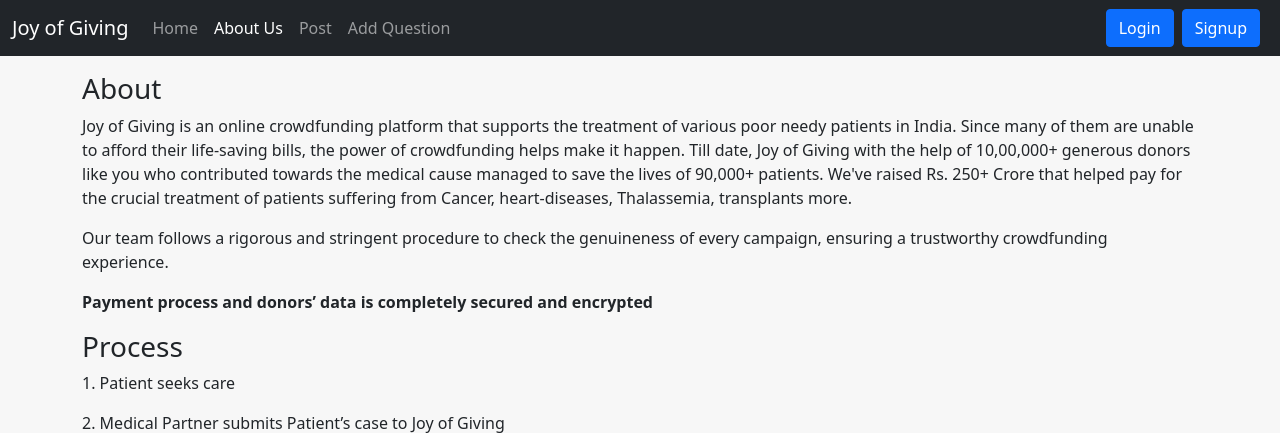
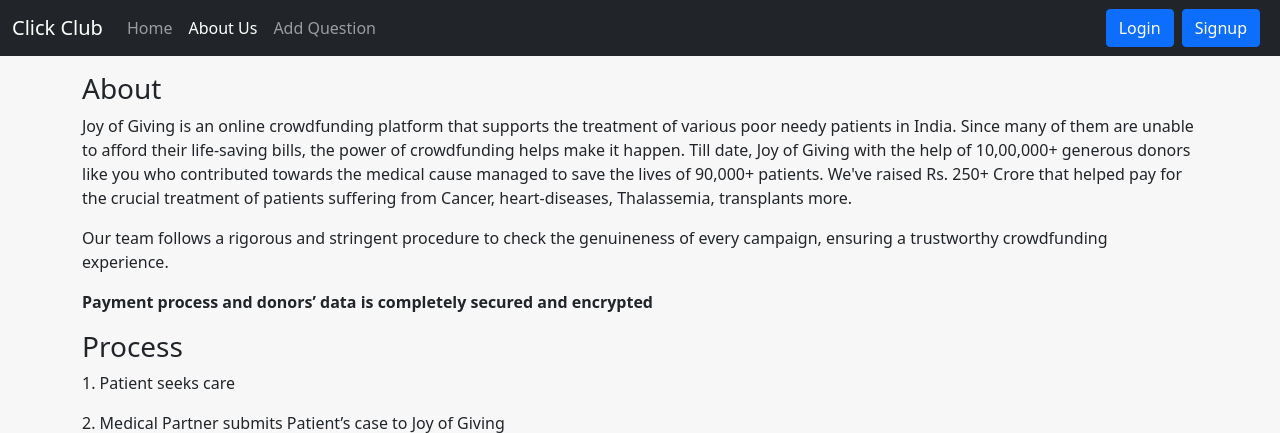
Before and after one commit to clickclub2021/sample, a Django app: page /about in a window 1280 px wide. Shown: the top 433 px of the page. Run offline with Django 3.2, Linux system fonts and the light colour scheme.

Commit message:
few corrections

```diff
--- a/templates/base.html
+++ b/templates/base.html
@@ -8,13 +8,13 @@
     <!-- Bootstrap CSS -->
     <link href="https://cdn.jsdelivr.net/npm/bootstrap@5.0.0-beta2/dist/css/bootstrap.min.css" rel="stylesheet" integrity="sha384-BmbxuPwQa2lc/FVzBcNJ7UAyJxM6wuqIj61tLrc4wSX0szH/Ev+nYRRuWlolflfl" crossorigin="anonymous">
 
-    <title>{% block title %}{% endblock title %} | Joy of Giving</title>
+    <title>{% block title %}{% endblock title %} | Click Club</title>
     <style>{% block css %}{% endblock css %}</style>
   </head>
   <body style="background-color:#f7f7f7">
 <nav class="navbar navbar-expand-lg navbar-dark bg-dark">
   <div class="container-fluid">
-    <a class="navbar-brand" href="/">Joy of Giving</a>
+    <a class="navbar-brand" href="/">Click Club</a>
     <button class="navbar-toggler" type="button" data-bs-toggle="collapse" data-bs-target="#navbarSupportedContent" aria-controls="navbarSupportedContent" aria-expanded="false" aria-label="Toggle navigation">
       <span class="navbar-toggler-icon"></span>
     </button>
@@ -27,9 +27,9 @@
           <a class="nav-link {% block aboutactive %}{% endblock aboutactive %}" href="/about">About Us</a>
         </li>
         {% comment %} {% if user.is_authenticated %} {% endcomment %}
-        <li class="nav-item ">
+        {% comment %} <li class="nav-item ">
           <a class="nav-link {% block postactive %}{% endblock postactive %}" href="/post">Post</a>
-        </li>
+        </li> {% endcomment %}
         <li class="nav-item ">
           <a class="nav-link {% block addactive %}{% endblock addactive %}" href="/addQuestion">Add Question</a>
         </li>
```
